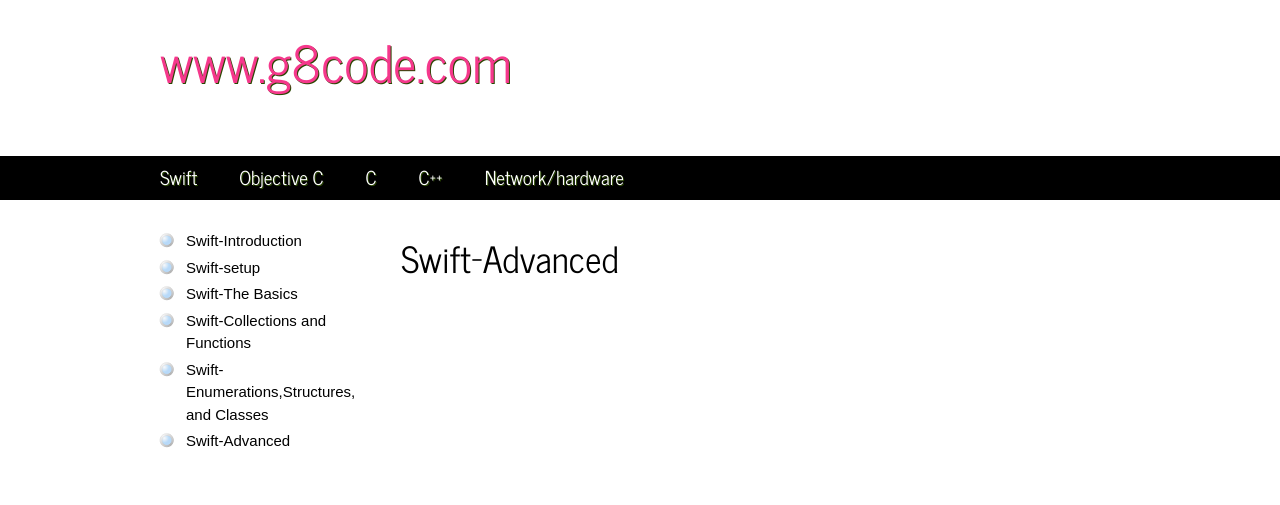
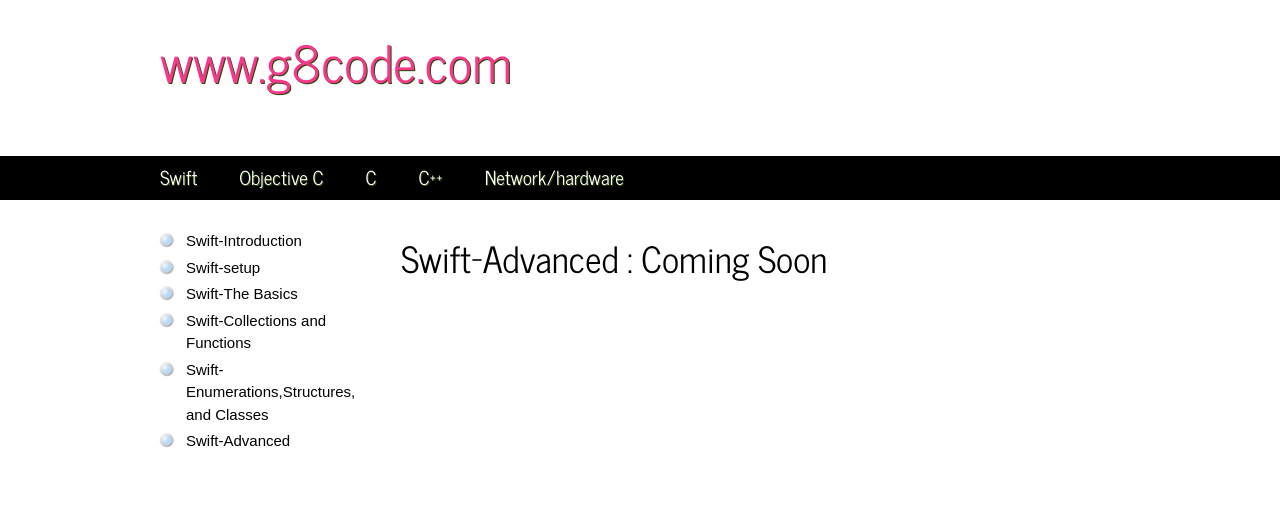
Before and after one commit to Ashishg8code/main, a plain HTML site: page Swift/Swift-Advanced.html in a window 1280 px wide. Drawn offline with Linux system fonts and the light colour scheme; files whose address does not match are found by name.

Commit message:
commit again

```diff
--- a/Swift/Swift-Advanced.html
+++ b/Swift/Swift-Advanced.html
@@ -49,7 +49,7 @@
         </div>
       </div>
       <div class="content">
-        <h1>Swift-Advanced</h1>
+        <h1>Swift-Advanced : Coming Soon</h1>
 
         </ul>
       </div>
```
